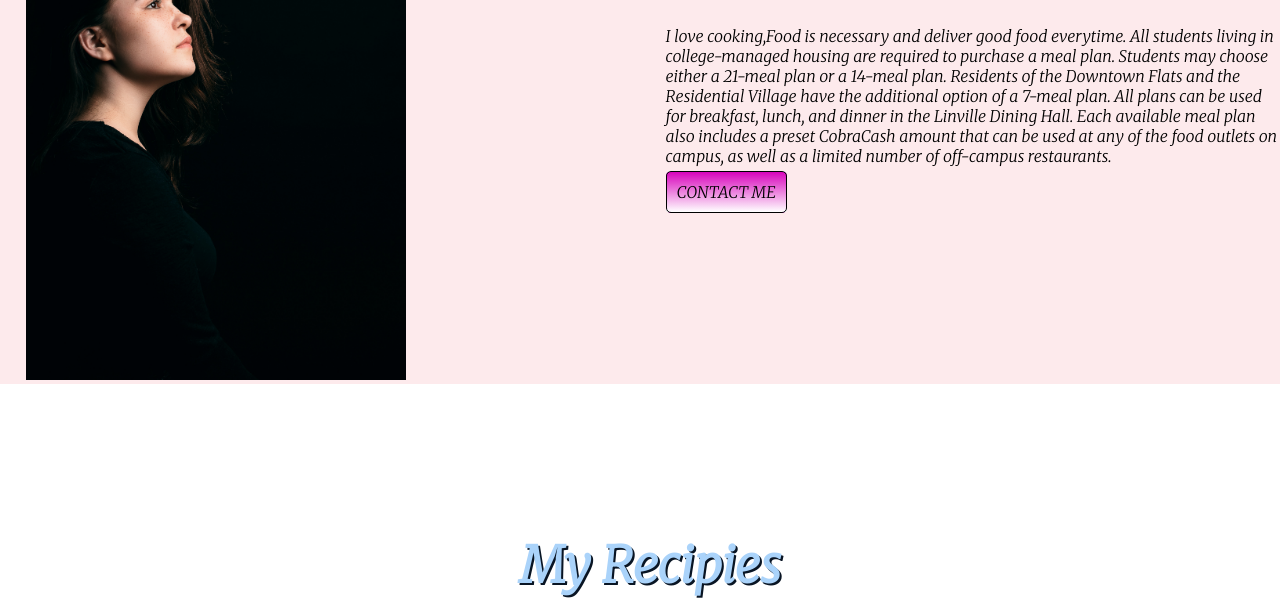
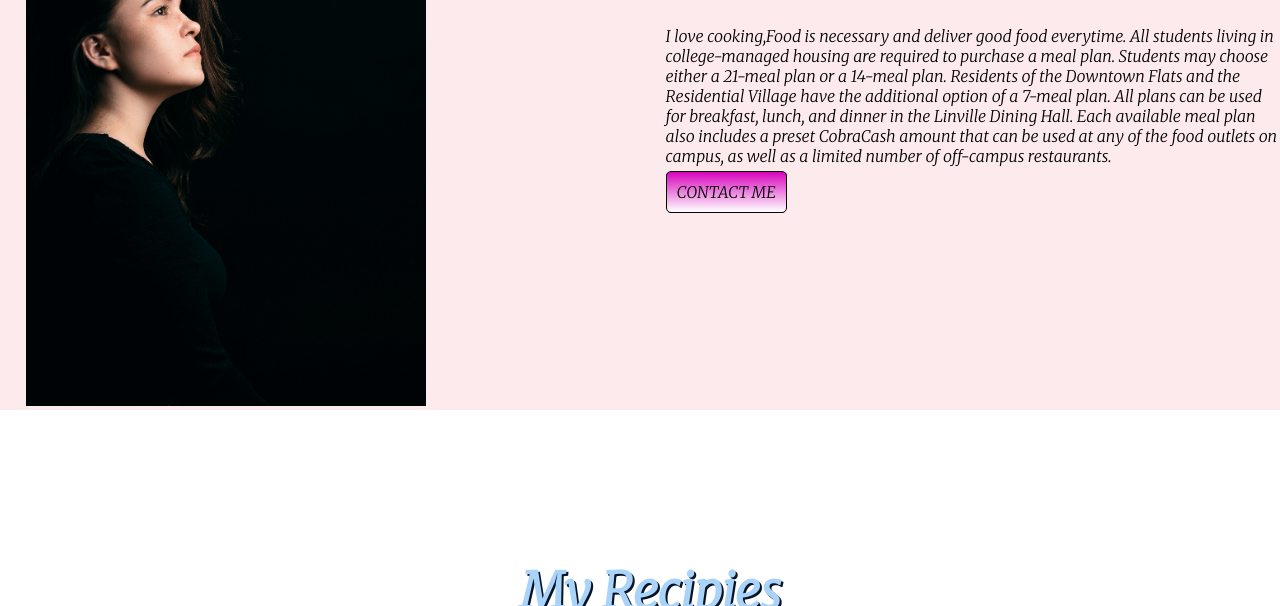
Before and after one commit to Nushrat-Nokshi/Food-Ninja, a plain HTML site: page index.html in a window 1280 px wide. Shown: the part 640-1246 px from the top of the page. Drawn offline with Linux system fonts and the light colour scheme.

Commit message:
2 commit

```diff
--- a/index.html
+++ b/index.html
@@ -35,7 +35,7 @@
             “One cannot think well, love well, sleep well, if one has not dined well.” So what do you think?
         </P>
 
-        <!--facebook page link hobge ekhne-->
+        <!--facebook page link hobe ekhne-->
 
         <a class="button" target="blank" href="#">Order Now</a>
 
@@ -52,7 +52,7 @@
 
     <!--section1-->
     <div class="me">
-        <img src="/Image/kirill-balobanov-2rIs8OH5ng0-unsplash.jpg" alt="picYELLOW" width="380px">
+        <img src="/Image/19.jpg" alt="picYELLOW" width="400px">
     </div>
 
 <!--section2-->
```
Also changed, not shown: Image/19.jpg (renamed from Image/kirill-balobanov-2rIs8OH5ng0-unsplash.jpg), shapes/7.png (deleted), shapes/Frame 56.jpg (deleted), shapes/Frame 57.jpg (deleted), shapes/Frame 59.jpg (deleted), shapes/Group 8447.png (deleted), shapes/Group 8449.png (deleted), shapes/Group 8450.png (deleted), 3 other files.
